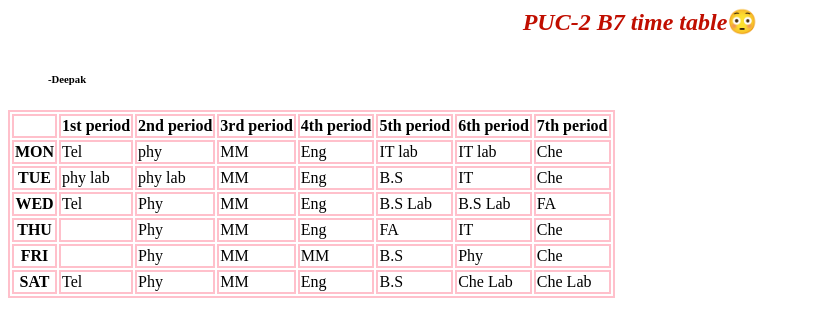
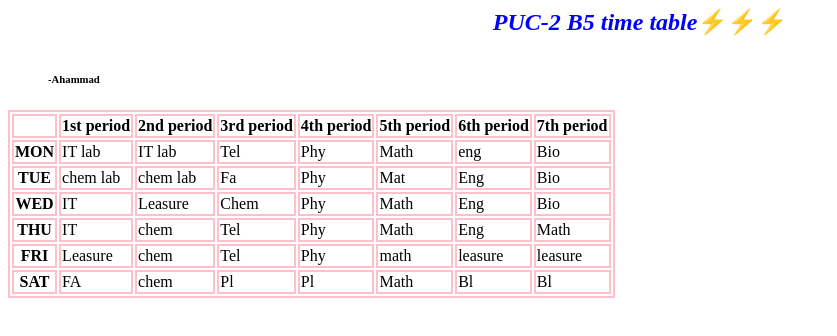
Before and after one commit to rgukt8838/table, a plain HTML site: page index.html in a window 1280 px wide. Shown: the whole page, without its empty margins (0-837 px from the left). Drawn offline with Linux system fonts and the light colour scheme.

Commit message:
Update index.html

```diff
--- a/index.html
+++ b/index.html
@@ -4,8 +4,8 @@
 <title> puc time table </title>
 </head>
 <body>
-<h2><font color ="cyne"><center><i>PUC-2 B7 time table</i></font><b>😳</b> <br />   <h6></center> </h2>
- <blockquote><h6><strong>-Deepak</strong></h6></blockquote>
+<h2><font color ="blue"><center><i>PUC-2 B5 time table</i></font><b>⚡⚡⚡</b> <br />   <h6></center> </h2>
+ <blockquote><h6><strong>-Ahammad</strong></h6></blockquote>
 <table>
 <style>
 table, th, td {
@@ -25,79 +25,79 @@ table, th, td {
 
  <tr>
  <th> MON </th>
- <td> Tel </td>
- <td> phy </td>
- <td> MM</td>
- <td> Eng </td>
  <td> IT lab </td>
- <td> IT lab</td>
- <td> Che </td>
+ <td> IT lab </td>
+ <td> Tel</td>
+ <td> Phy </td>
+ <td> Math </td>
+ <td> eng</td>
+ <td> Bio </td>
 
 
  </tr>
 
  <tr>
  <th> TUE </th>
- <td> phy lab</td>
- <td> phy lab </td>
- <td> MM </td>
+ <td> chem lab</td>
+ <td> chem lab </td>
+ <td>Fa </td>
+ <td>Phy</td>
+ <td> Mat </td>
  <td> Eng</td>
- <td> B.S </td>
- <td> IT</td>
- <td> Che </td>
+ <td> Bio </td>
 
 
  </tr>
 
  <tr>
  <th> WED </th>
- <td> Tel</td>
- <td> Phy </td>
- <td> MM </td>
- <td> Eng  </td>
- <td> B.S Lab</td>
- <td> B.S Lab </td>
- <td> FA </td>
+ <td> IT</td>
+ <td>Leasure</td>
+ <td>Chem</td>
+ <td>Phy</td>
+ <td>Math</td>
+ <td>Eng</td>
+ <td>Bio</td>
 
 
 
  </tr>
 
   <tr>
-  <th> THU </th>
- <td>  </td>
- <td> Phy</td>
- <td> MM </td>
- <td> Eng </td>
- <td> FA </td>
- <td> IT</td>
- <td> Che </td>
+ <th>THU</th>
+ <td>IT</td>
+ <td>chem</td>
+ <td>Tel</td>
+ <td>Phy</td>
+ <td>Math</td>
+ <td>Eng</td>
+ <td>Math</td>
 
 
   </tr>
 
   <tr>
   <th>FRI  </th>
- <td>  </td>
- <td> Phy </td>
- <td>MM  </td>
- <td> MM </td>
- <td>  B.S</td>
- <td> Phy</td>
- <td> Che </td>
+ <td>Leasure</td>
+ <td>chem</td>
+ <td>Tel</td>
+ <td>Phy</td>
+ <td>math</td>
+ <td>leasure</td>
+ <td>leasure</td>
 
 
   </tr>
 
   <tr>
   <th> SAT </th>
- <td>  Tel </td>
- <td> Phy </td>
- <td>  MM</td>
- <td>  Eng</td>
- <td> B.S </td>
- <td> Che Lab </td>
- <td> Che Lab </td>
+ <td>  FA </td>
+ <td> chem </td>
+ <td> Pl</td>
+ <td>  Pl</td>
+ <td> Math </td>
+ <td> Bl</td>
+ <td> Bl</td>
 
 
 
```
